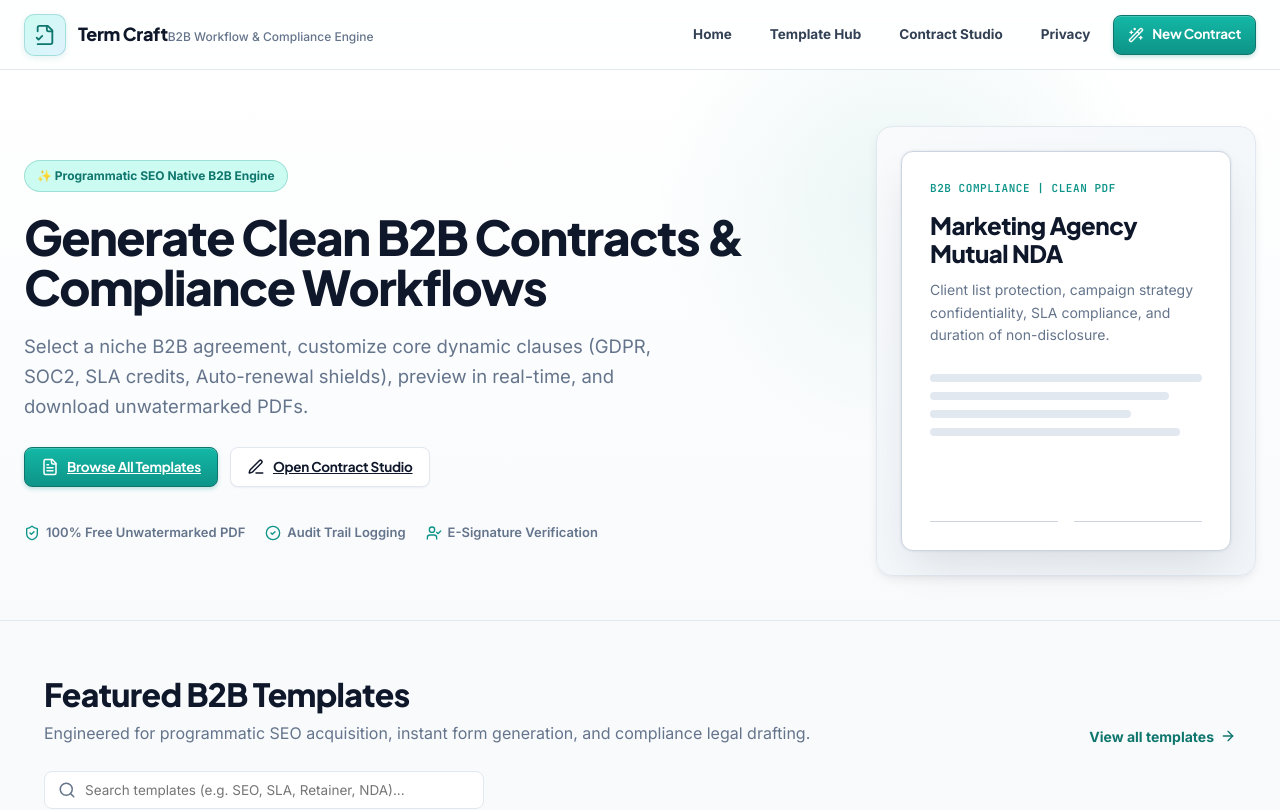
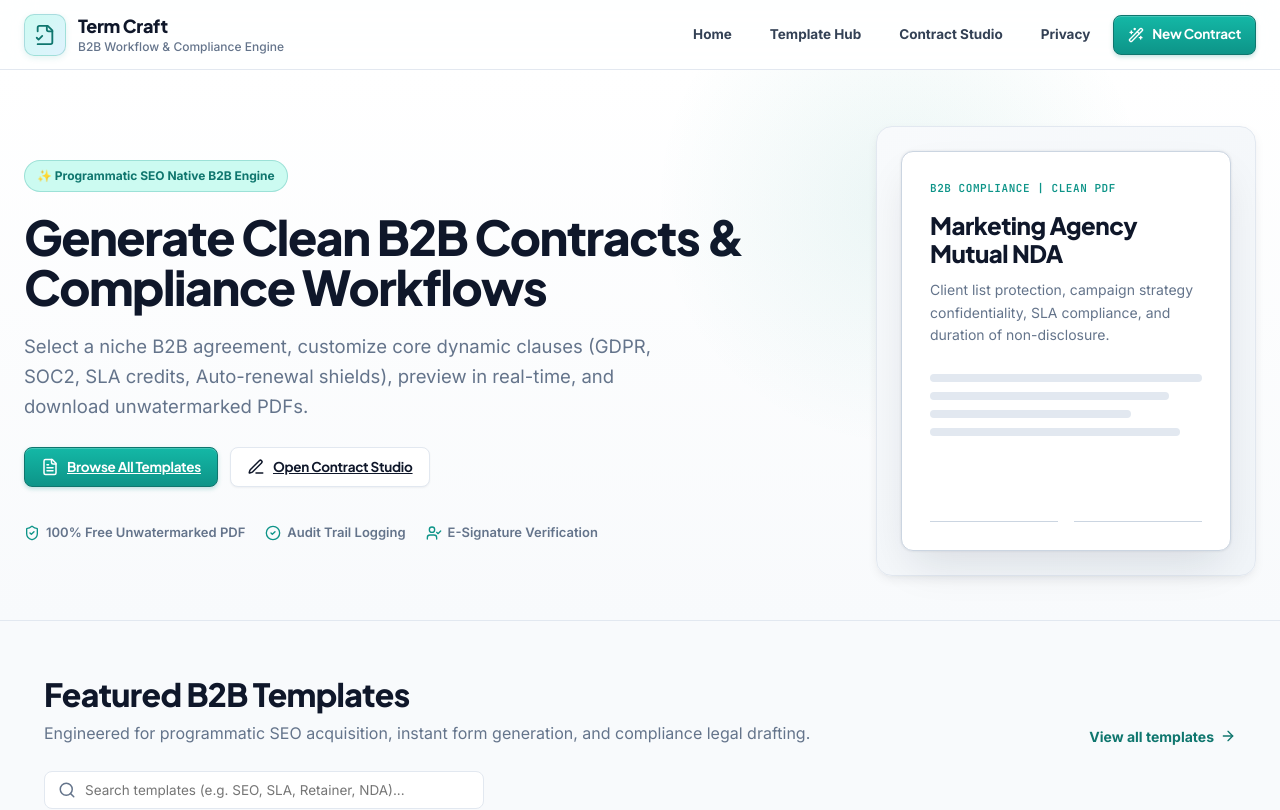
Before and after one commit to harshittaneja98sales-cell/term-craft, a React (Vite) app: page / in a window 1280 px wide. Shown: the top 810 px of the page. Built offline with nearby package versions, Linux system fonts and the light colour scheme.

Commit message:
Fix header brand spacing

```diff
--- a/src/styles.css
+++ b/src/styles.css
@@ -141,6 +141,12 @@ button:focus-visible {
   min-width: 0;
 }
 
+.brand > div {
+  display: grid;
+  gap: 2px;
+  min-width: 0;
+}
+
 .brand-mark {
   display: grid;
   width: 42px;
@@ -160,16 +166,21 @@ button:focus-visible {
 }
 
 .brand strong {
+  display: block;
   font-size: 18px;
   font-weight: 800;
   line-height: 1.2;
   color: var(--ink);
+  white-space: nowrap;
 }
 
 .brand span {
+  display: block;
   color: var(--muted);
   font-size: 12px;
   font-weight: 500;
+  line-height: 1.25;
+  overflow-wrap: anywhere;
 }
 
 .topbar-actions,
```
